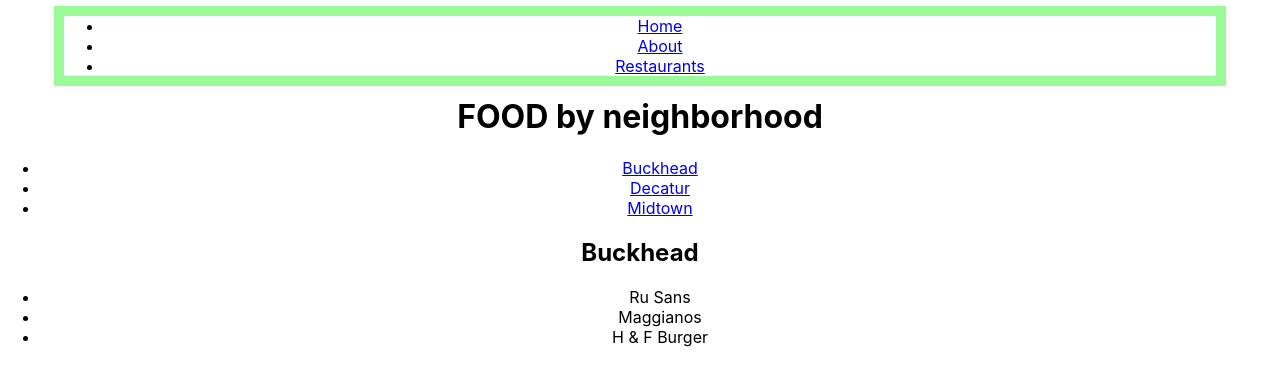
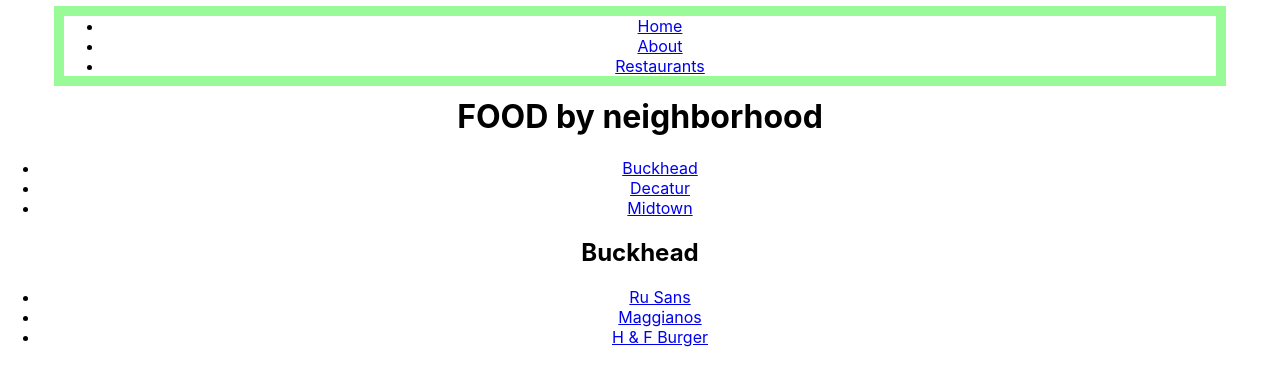
Before and after one commit to amelia678/restaurant-router, a React (Create React App) app: page /restaurants/Buckhead in a window 1280 px wide. Shown: the top 386 px of the page. Built offline with nearby package versions, Linux system fonts and the light colour scheme.

Commit message:
makes indivual restaurants links"

```diff
--- a/src/App.js
+++ b/src/App.js
@@ -124,6 +124,9 @@ class App extends Component {
         <Route path="/restaurants/:neighborhood" render={(props) => {
           return <OneNeighbor neighbors={(this.state.restaurants)} {...props} />
         }} />
+        {/* <Route path="/restaurants/:neighborhood/:menuitems" render={(props) => {
+          return <OneRestaurant />
+        }} /> */}
       </div>
       </Router>
     );
--- a/src/OneNeighbor.js
+++ b/src/OneNeighbor.js
@@ -9,7 +9,9 @@ import {Link} from 'react-router-dom';
     console.log(neighborFood)
     const neighborRestListItems= Object.keys(neighborFood).map(rest => {
         return(
-            <li>{rest}</li>
+            <li>
+            <Link to={`restaurants/:neighborhood/${rest}`}>{rest}</Link>
+            </li>
         )
     })
     return (
```
